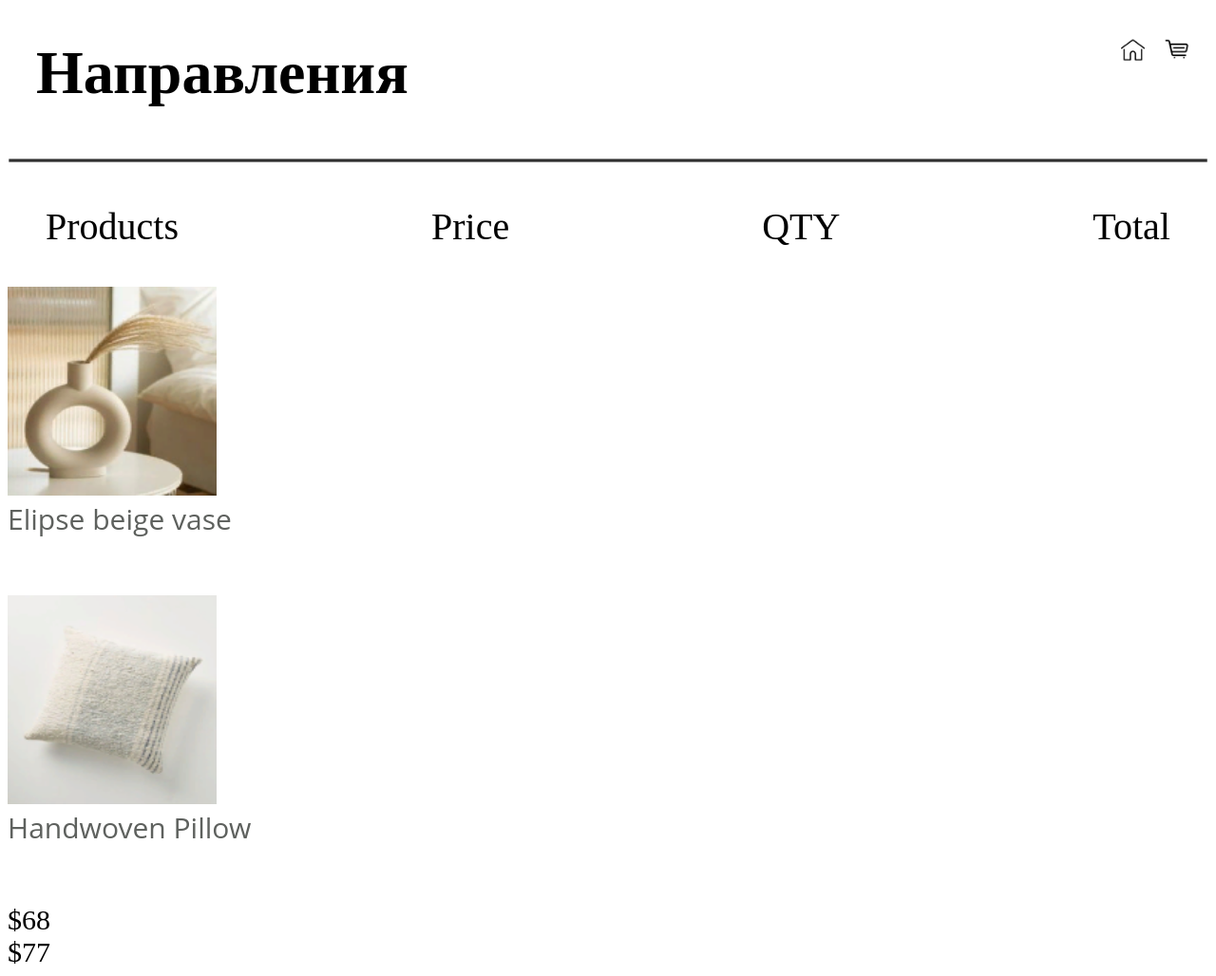
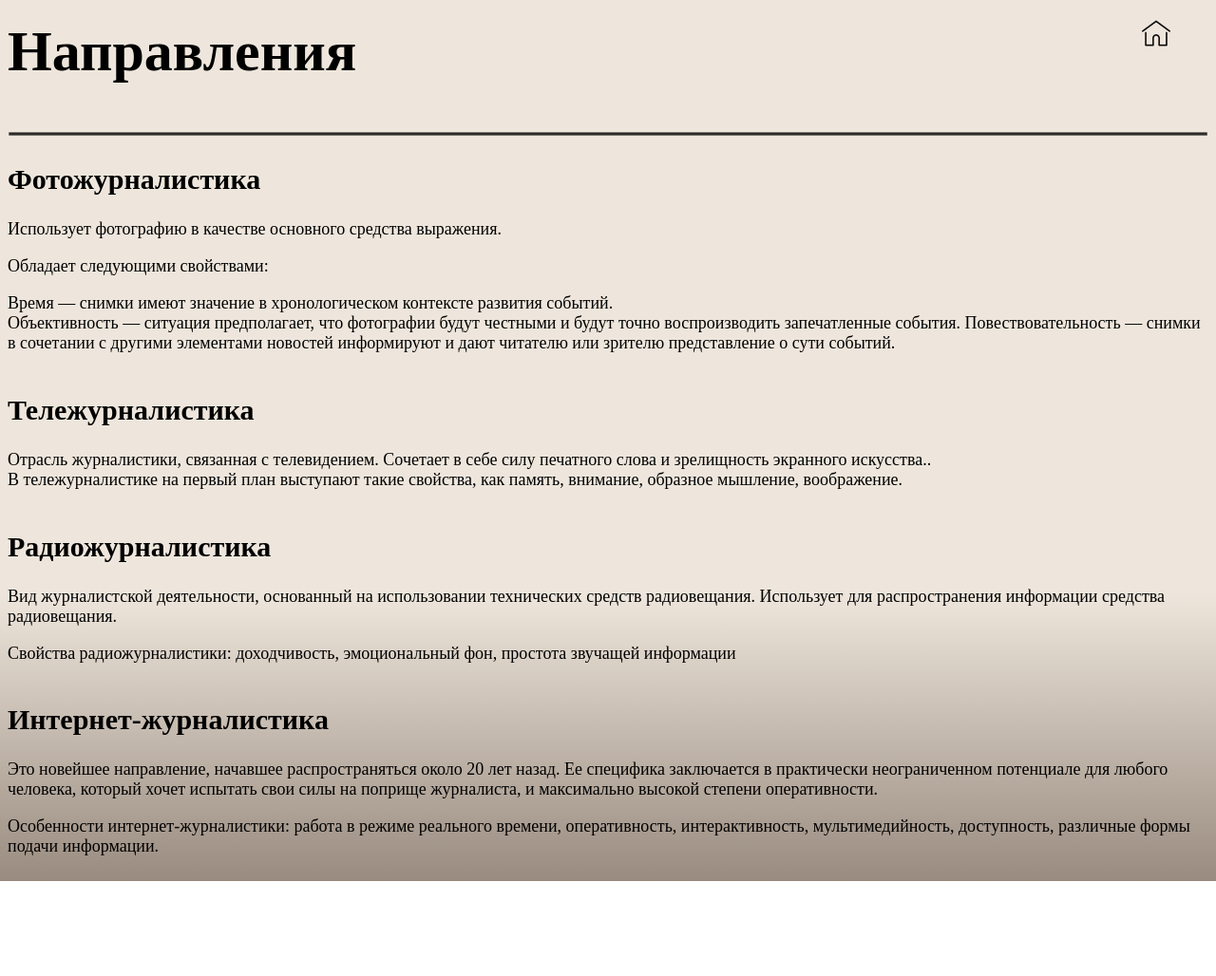
Before and after one commit to DaryaFedd/DaryaFedd.github.io, a plain HTML site: page Направления.html in a window 1280 px wide. Shown: the whole page at 95% size. After the commit the page ends 928 px from the top, so only its background shows below. Drawn offline with Linux system fonts and the light colour scheme.

Commit message:
Страница направления

```diff
--- a/Направления.css
+++ b/Направления.css
@@ -1,53 +1,42 @@
+body {
+    background: linear-gradient(180deg, #EEE6DC 67.34%, #998b7f 100%);
+}
 
-.badges{
-    height: 25px;
-   flex-direction: row;
-   float: right;
-   padding-right: 20px;
-}
-h1{
-    font-family:'Playfair Display';
- font-size: 64px;
- margin-top: 40px;
- padding-left: 30px;
-}
-menu{
-    display:flex;
-    flex-direction:row;
-    align-items:center;
-    justify-content:space-between;
-    font-size: 40px;
+.badges {
+    height: 30px;
+    flex-direction: row;
+    float: right;
     padding-right: 40px;
 }
-.line{
-    width: 100%;
+
+h1 {
+    font-family: 'Playfair Display';
+    font-size: 60px;
+    margin-top: 20px;
 }
-.product{
- flex-wrap: wrap;
-flex-direction: column;
-align-items: left;
-padding-bottom: 60px;
-max-width: 1300px;
-margin: auto;
+h2{
+    font-size: 30px;
+    box-sizing: border-box;
 }
-.image_product{
-    height: 220px;
-    width: 220px;
+.row {
+    display: flex;
+    flex-wrap: wrap;
+    justify-content: space-between;
+    font-size: large;
+
 }
-.product_name{
-    font-family:'Open Sans';
-    font-size: 30px;
-    align-items:center;
-    color:#5E615E;
+
+menu {
+    max-width: 100%;
+    flex: 0 0 24%;
+    min-height: 1px;
+    padding-left: 15px;
+    padding-right: 15px;
+    margin-bottom: 15px;
 
 
 }
-.price{
-font-size: 30px;
-display: flex;
-flex-direction: column;
-    justify-content: space-around;
-    flex-wrap: wrap;
-    max-width: 1500px;
-    margin: auto;
+.line {
+    width: 100%;
+    margin-top: -10px;
 }
--- a/Направления.html
+++ b/Направления.html
@@ -1,5 +1,6 @@
 <!DOCTYPE html>
 <html lang="en">
+
 <head>
     <meta charset="UTF-8">
     <meta http-equiv="X-UA-Compatible" content="IE=edge">
@@ -7,30 +8,55 @@
     <title>Направления</title>
     <link rel="stylesheet" href="Направления.css">
 </head>
+
 <body>
     <header>
-        <img class="badges" src="badges/Vector.png" >
-        <a href="Home.html"><img class="badges" src="badges/image 8.png" ></a>
-    <h1>Направления</h1>
-    <img class="line" src="badges/Line 10.png">
+        <a href="Home.html"><img class="badges" src="badges/image 8.png"></a>
+        <div>
+            <h1>Направления</h1>
+            <img class="line" src="badges/Line 10.png">
     </header>
-    <menu>
-   <div> Products</div>
-   <div>Price</div>
-   <div> QTY</div>
-   <div>Total</div>
-    </menu>
-    <section class="product">
-        <img class="image_product" src="badges/image 15.png" >
-        <div class="product_name">Elipse beige vase</div>
-    </section>
-    <section class="product">
-        <img class="image_product" src="badges/Handwoven Dylan Pillow 2.png" >
-        <div class="product_name">Handwoven Pillow</div>
-    </section >
-    <section class="price">
-        <div >$68</div>
-        <div>$77</div>
-    </section>
+    <div class="row">
+        <div class="menu">
+            <h2>Фотожурналистика</h2>
+            <p>Использует фотографию в качестве основного средства выражения.
+            <p>Обладает следующими свойствами:</p>
+            Время — снимки имеют значение в хронологическом контексте развития событий.<br />
+            Объективность — ситуация предполагает, что фотографии будут честными и будут точно воспроизводить
+            запечатленные события.
+            Повествовательность — снимки в сочетании с другими элементами новостей информируют и дают читателю или
+            зрителю представление о сути событий.</p>
+        </div>
+        <div class="menu">
+            <h2>Тележурналистика</h2>
+            <p> Отрасль журналистики, связанная с телевидением. Сочетает в себе силу печатного слова и зрелищность
+                экранного искусства..<br />
+                В тележурналистике на первый план выступают такие свойства, как память, внимание, образное мышление,
+                воображение.</p>
+        </div>
+        <div class="menu">
+            <h2>Радиожурналистика</h2>
+            <p>Вид журналистской деятельности, основанный на использовании технических средств радиовещания. Использует
+                для распространения информации средства радиовещания.</p>
+            <p>Свойства радиожурналистики: доходчивость, эмоциональный фон, простота звучащей информации </p>
+        </div>
+        <div class="menu">
+            <h2>Интернет-журналистика</h2>
+            <p> Это новейшее направление, начавшее распространяться около 20 лет назад. Ее специфика заключается в
+                практически неограниченном потенциале для любого человека, который хочет испытать свои силы на поприще
+                журналиста, и максимально высокой степени оперативности.
+            <p>Особенности интернет-журналистики: работа в режиме реального времени, оперативность, интерактивность,
+                мультимедийность, доступность, различные формы подачи информации.
+            </p>
+
+        </div>
+    </div>
+    </div>
+
+
+
+
+
 </body>
+
 </html>
```
Also changed, not shown: Виды статей.html (+1 -20 lines).
